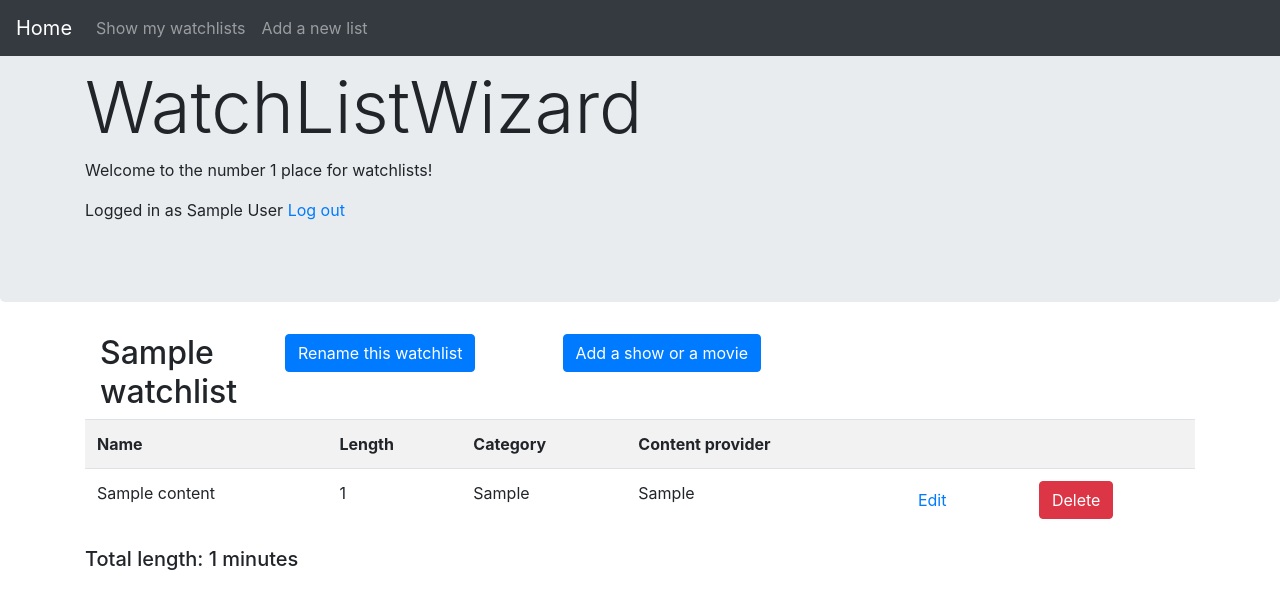
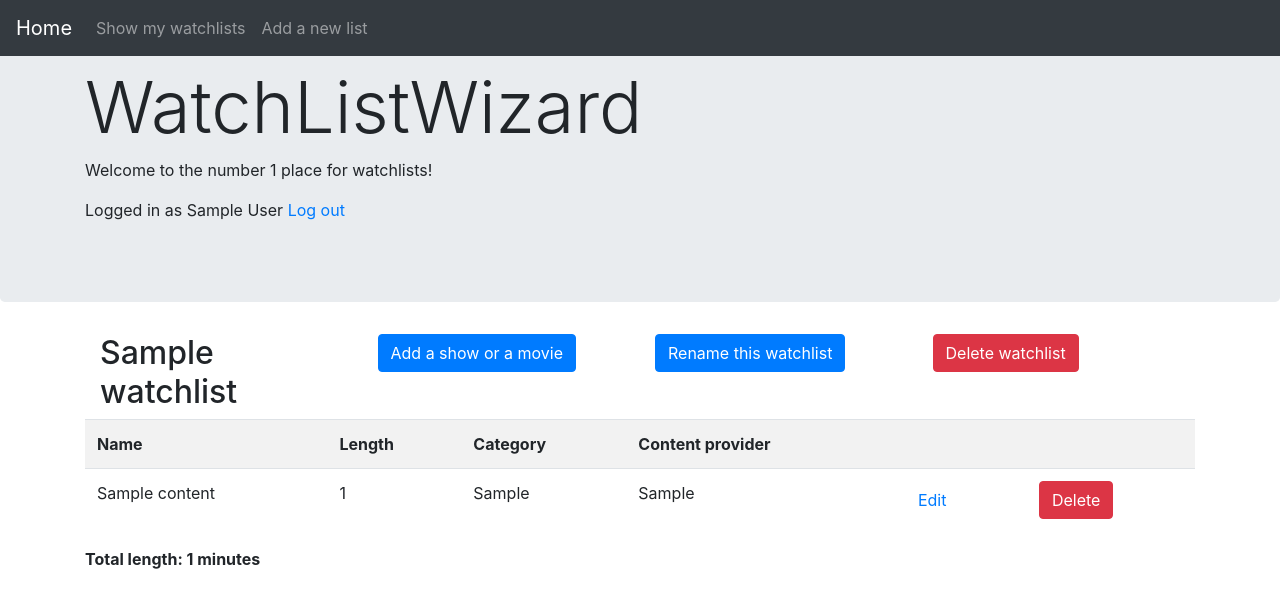
Before and after one commit to skoskipaa/Katselulista, a Flask app: page /content/1 in a window 1280 px wide. Shown: the top 609 px of the page. Run offline with Flask 2, Linux system fonts and the light colour scheme; a user stored in the database is signed in; tables that the repository leaves empty hold one stand-in row (values such as "Sample post"); some libraries are stand-ins or nearby versions.

Commit message:
lisätty listojen poistotoiminto

```diff
--- a/application/auth/views.py
+++ b/application/auth/views.py
@@ -46,4 +46,4 @@ def auth_register():
 
     db.session().add(u)
     db.session().commit()
-    return redirect(url_for("index"))
+    return redirect(url_for("auth_login"))
--- a/application/content/views.py
+++ b/application/content/views.py
@@ -17,8 +17,8 @@ def content_form(list_id):
 @app.route("/content/<list_id>", methods=["GET"])
 @login_required
 def content_for_list(list_id):
-    name = Watchlist.query.filter_by(id=list_id).first()
-    item_name = name.name
+    l = Watchlist.query.get(list_id)
+    item_name = l.name
     contentlist = Content.query.filter_by(watchlist_id = list_id).all()
     return render_template("content/list.html", contentlist = contentlist, name=item_name, list_id = list_id,
         watchlist_length = Content.total_length_of_a_watchlist(list_id))
--- a/application/templates/content/list.html
+++ b/application/templates/content/list.html
@@ -4,14 +4,19 @@
 
 <div class="container">
     <div class="row">
-        <div class="col-2">
+        <div class="col-3">
                 <h2>{{ name }}</h2>
         </div>
         <div class="col-3">
-            <a href="{{ url_for('lists_update', list_id=list_id) }}" class="btn btn-primary">Rename this watchlist</a>
+            <a href="{{ url_for('content_form', list_id=list_id) }}" class="btn btn-primary">Add a show or a movie</a>
         </div>
         <div class="col-3">
-            <a href="{{ url_for('content_form', list_id=list_id) }}" class="btn btn-primary">Add a show or a movie</a>
+                <a href="{{ url_for('lists_update', list_id=list_id) }}" class="btn btn-primary">Rename this watchlist</a>
+        </div>
+        <div class="col-3">
+            <form action="{{ url_for('lists_delete', list_id=list_id) }}" method="POST">
+                <input type="submit" value="Delete watchlist" class="btn btn-danger" onclick="return confirm('Delete this watchlist and its contents?')"/>
+            </form>
         </div>
     </div>
 </div>
@@ -40,6 +45,6 @@
     </tr>
     {% endfor %}
 </table>
-<h5>Total length: {{ watchlist_length }} minutes</h5>
+<b>Total length: {{ watchlist_length }} minutes</b>
 
 {% endblock %}
--- a/application/templates/lists/list.html
+++ b/application/templates/lists/list.html
@@ -3,13 +3,15 @@
 <table class="table table-striped">
     <tr>
         <th>Watchlist</th>
+        <th>Created</th>
     </tr>
     {% for list in lists %}
     <tr>
         <td><a href="{{ url_for('content_for_list', list_id=list.id) }}">{{ list.name }}</a></td>
+        <td>{{ list.date_created }}</td>
 
     </tr>
     {% endfor %}
 </table>
-<h6>Total length of your watchlists: {{ total_length }} minutes</h6>
+<b>Total length of your watchlists: {{ total_length }} minutes</b>
 {% endblock %}
```
Also changed, not shown: application/lists/views.py (+17 -0 lines).
